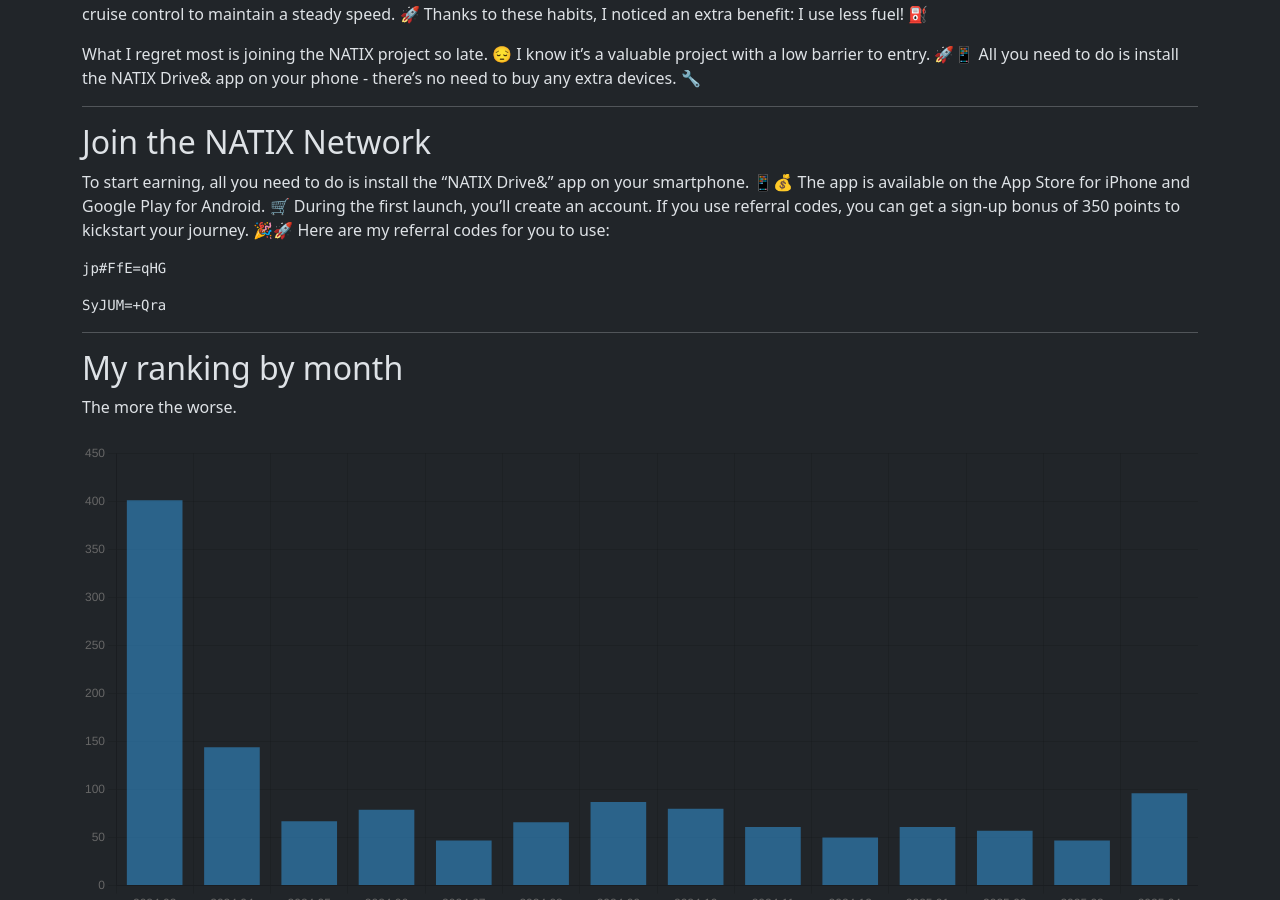
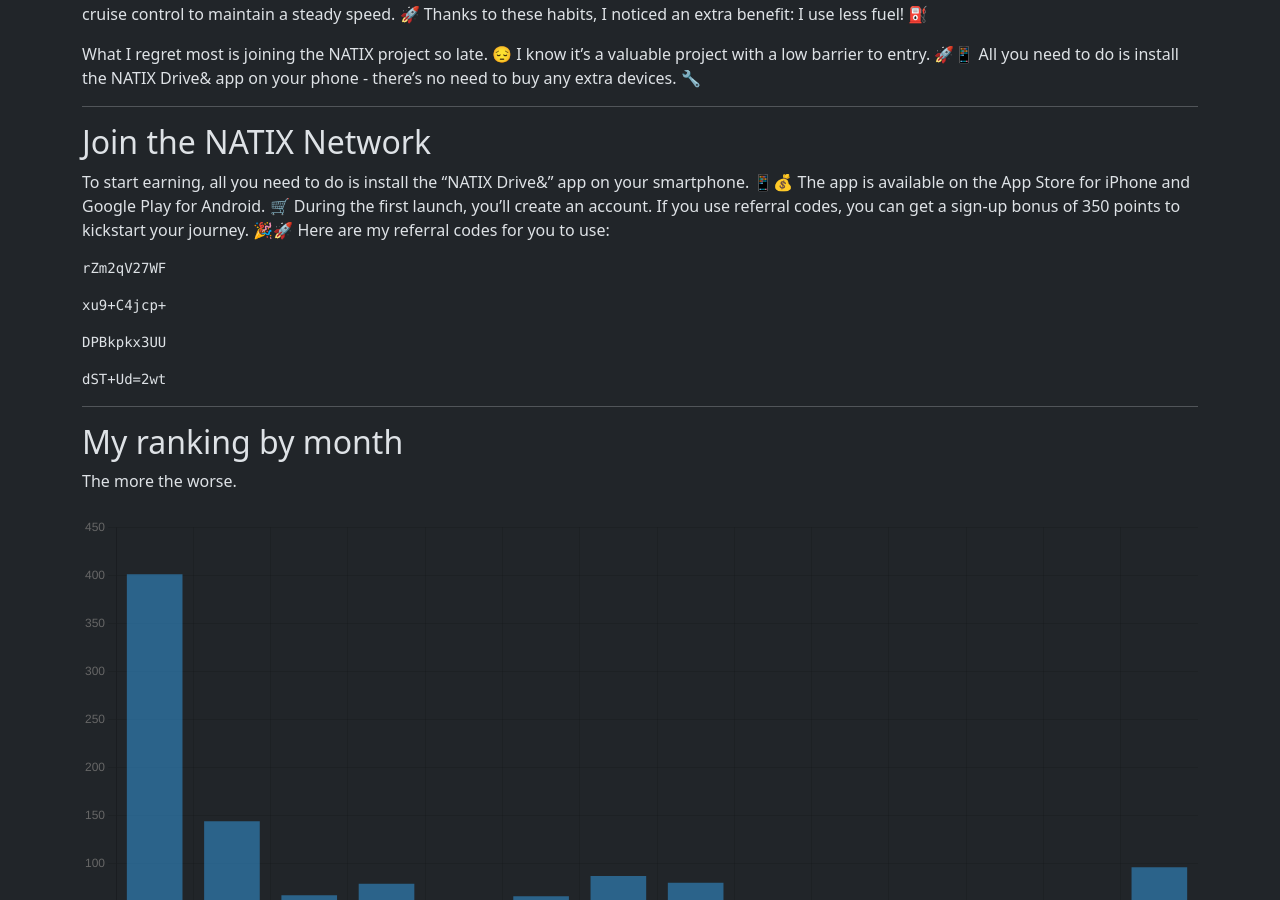
Before and after one commit to torrocus/natix, a Jekyll site: the page built from index.md, in a window 1280 px wide and 900 px high, scrolled down 2352 px. Built offline with Jekyll 4.4.1, drawn with Linux system fonts in a browser that asks for light colours; comment, search, counter and statistics services are not loaded.

Commit message:
Refresh referrer codes

````diff
--- a/index.md
+++ b/index.md
@@ -137,11 +137,19 @@ If you use referral codes, you can get a sign-up bonus of 350 points to kickstar
 Here are my referral codes for you to use:
 <!-- NATIX-REFERRAL-CODES-LIST:START -->
 ```
-jp#FfE=qHG
+rZm2qV27WF
 ```
 
 ```
-SyJUM=+Qra
+xu9+C4jcp+
+```
+
+```
+DPBkpkx3UU
+```
+
+```
+dST+Ud=2wt
 ```
 <!-- NATIX-REFERRAL-CODES-LIST:END -->
 <!--
````
